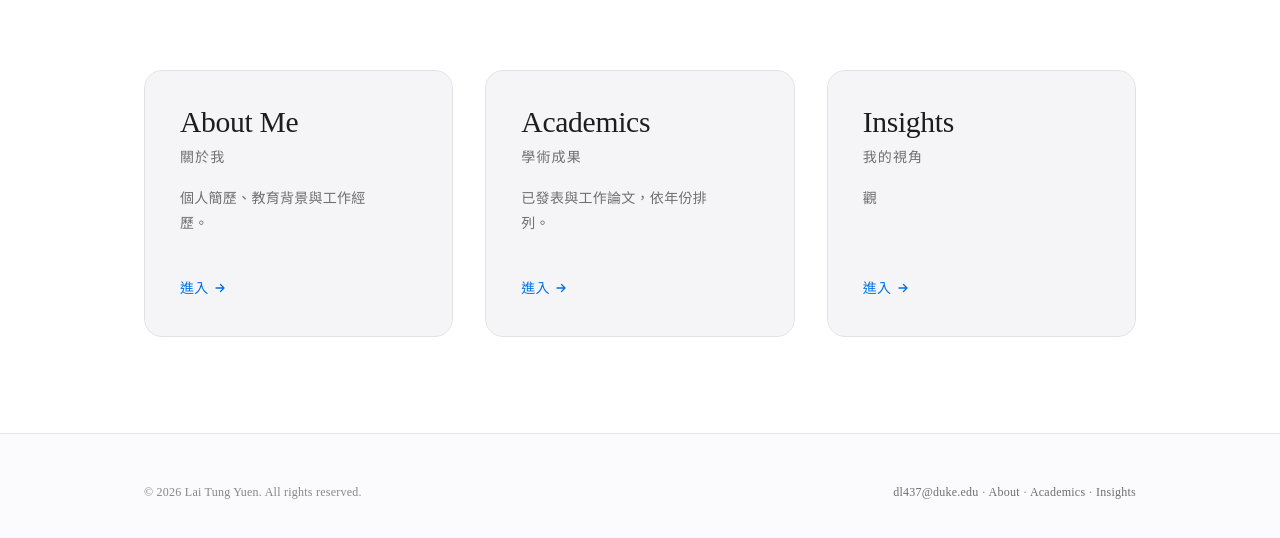
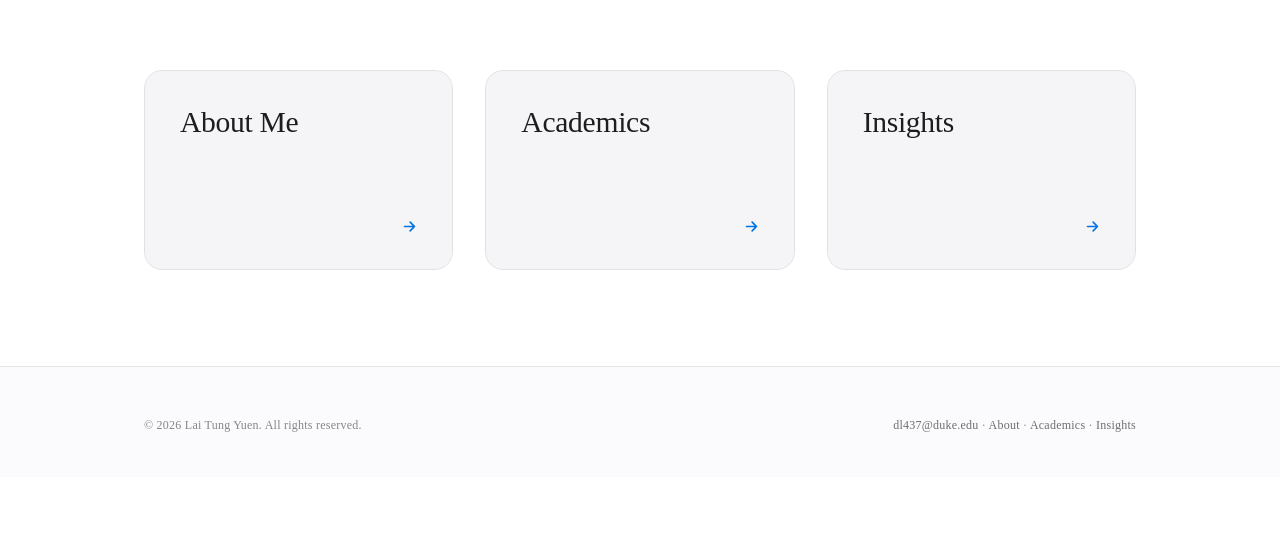
Before and after one commit to yd2064750-del/laitungyuen, a plain HTML site: page index.html in a window 1280 px wide. Shown: the part 402-940 px from the top of the page. After the commit the page ends 879 px from the top, so only its background shows below. Drawn offline with Linux system fonts and the light colour scheme.

Commit message:
Simplify homepage entry cards to English titles only

```diff
--- a/assets/css/style.css
+++ b/assets/css/style.css
@@ -214,7 +214,7 @@ p  { margin: 0 0 1.1em; }
 .entry {
   position: relative;
   display: flex; flex-direction: column; justify-content: space-between;
-  min-height: 240px;
+  min-height: 200px;
   padding: clamp(1.5rem, 3vw, 2.25rem);
   border-radius: var(--radius);
   background: var(--surface);
@@ -234,10 +234,12 @@ p  { margin: 0 0 1.1em; }
 .entry__tc { font-family: var(--font-tc); font-size: var(--fs-sm); color: var(--text-2); margin-top: .4rem; letter-spacing: .08em; }
 .entry__desc { font-size: var(--fs-sm); color: var(--text-2); max-width: 30ch; margin-top: 1rem; }
 .entry__arrow {
-  font-size: var(--fs-sm); color: var(--accent);
-  display: inline-flex; align-items: center; gap: .35rem; margin-top: 1.5rem;
+  color: var(--accent);
+  align-self: flex-end;          /* 箭頭靠右下角 */
+  display: inline-flex; align-items: center;
+  transition: transform .5s var(--ease);
 }
-.entry__arrow svg { width: 12px; height: 12px; transition: transform .5s var(--ease); }
+.entry__arrow svg { width: 15px; height: 15px; }
 .entry:hover .entry__arrow svg { transform: translateX(4px); }
 
 /* ---------- 7. 页面头部（子页） ---------- */
--- a/assets/js/app.js
+++ b/assets/js/app.js
@@ -176,14 +176,14 @@
   function renderEntries() {
     const grid = $("[data-entries]");
     if (!grid || !SITE.entries) return;
+    // 卡片只保留英文標題。
+    // 若日後想恢復中文副標題與描述，把下面被註解掉的兩行放回來即可
+    //   <div class="entry__tc">${esc(e.tc || "")}</div>
+    //   <p class="entry__desc">${esc(e.desc || e.descEn || "")}</p>
     grid.innerHTML = SITE.entries.map((e, i) => `
       <a class="entry reveal" href="${esc(e.href)}" data-delay="${i}">
-        <div>
-          <div class="entry__en">${esc(e.en)}</div>
-          <div class="entry__tc">${esc(e.tc || "")}</div>
-          <p class="entry__desc">${esc(e.desc || e.descEn || "")}</p>
-        </div>
-        <span class="entry__arrow">進入 ${arrowSvg}</span>
+        <div class="entry__en">${esc(e.en)}</div>
+        <span class="entry__arrow" aria-hidden="true">${arrowSvg}</span>
       </a>`).join("");
   }
 
```
